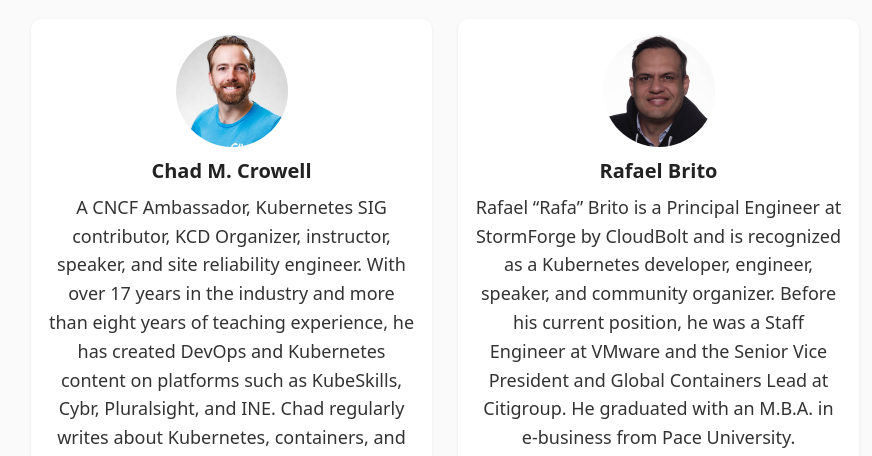
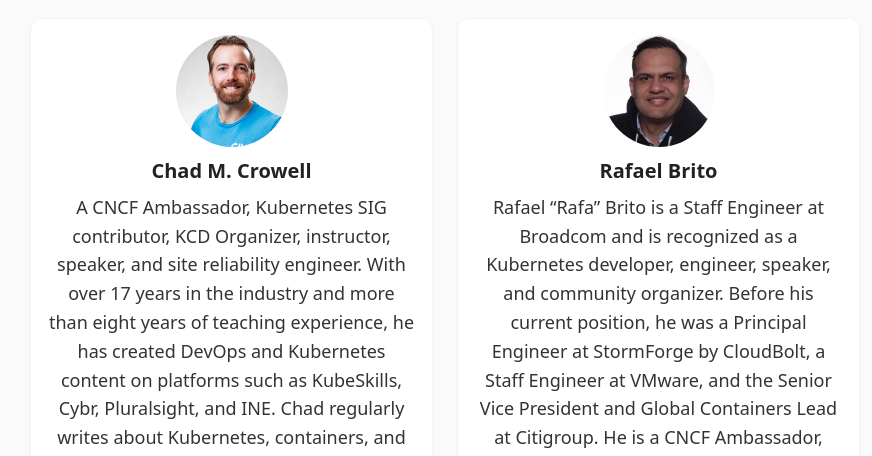
Before and after one commit to chadmcrowell/acingtheckacom, a website: page index.html in a window 1280 px wide. Shown: the part 577-1033 px from the top of the page, without its empty margins (195-1067 px from the left). Drawn offline with Linux system fonts and the light colour scheme.

Commit message:
change rafa description

```diff
--- a/index.html
+++ b/index.html
@@ -44,7 +44,7 @@
       <div class="author">
         <img src="/rafa-brito.jpeg" alt="Rafael Brito">
         <h3>Rafael Brito</h3>
-        <p>Rafael “Rafa” Brito is a Principal Engineer at StormForge by CloudBolt and is recognized as a Kubernetes developer, engineer, speaker, and community organizer. Before his current position, he was a Staff Engineer at VMware and the Senior Vice President and Global Containers Lead at Citigroup. He graduated with an M.B.A. in e-business from Pace University.</p>
+        <p>Rafael “Rafa” Brito is a Staff Engineer at Broadcom and is recognized as a Kubernetes developer, engineer, speaker, and community organizer. Before his current position, he was a Principal Engineer at StormForge by CloudBolt, a Staff Engineer at VMware, and the Senior Vice President and Global Containers Lead at Citigroup. He is a CNCF Ambassador, Kubeastronaut, and CNCF Community Group organizer. He graduated with an M.B.A. in e-business from Pace University.</p>
         <div class="social">
           <a href="https://www.linkedin.com/in/rafaelbrito/" target="_blank" aria-label="LinkedIn">
             <svg xmlns="http://www.w3.org/2000/svg" viewBox="0 0 24 24">
```
Also changed, not shown: README.md.
